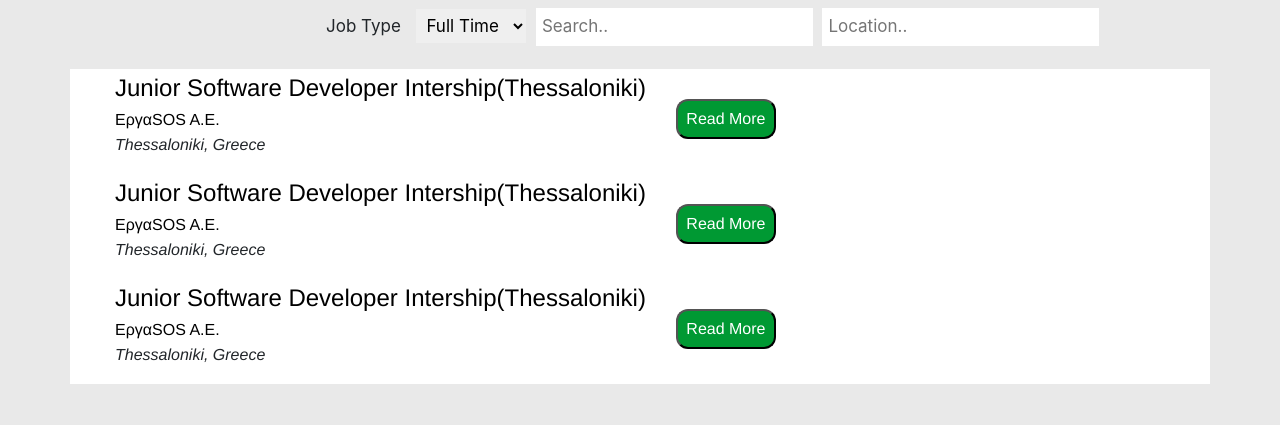
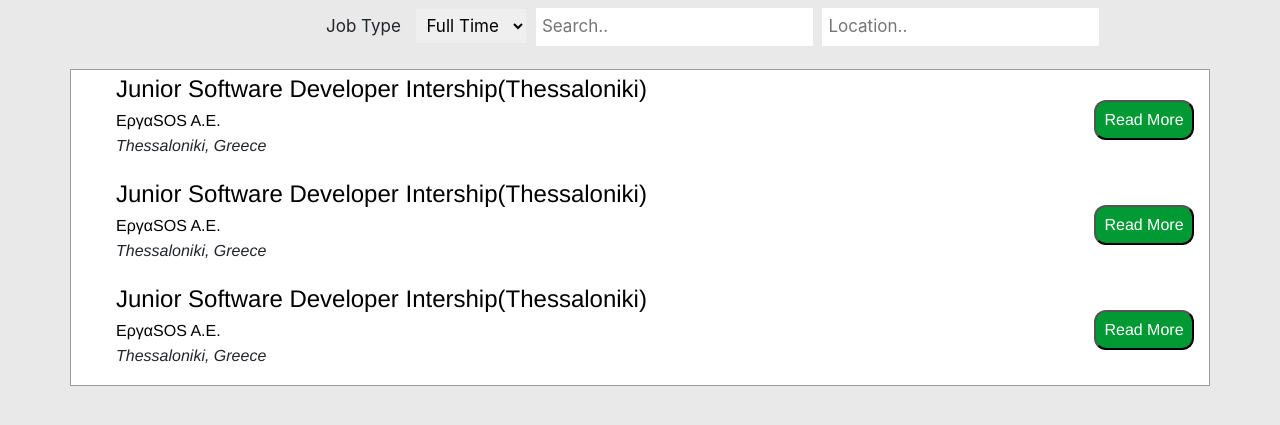
Before and after one commit to b1ru/ergasos, a PHP site: page /search.html in a window 1280 px wide. Shown: the part 56-481 px from the top of the page. Run offline with PHP 8.4, Linux system fonts and the light colour scheme.

Commit message:
Update sstyle.css

```diff
--- a/css/sstyle.css
+++ b/css/sstyle.css
@@ -1,15 +1,6 @@
 #sign-in-btn {
   background-color: #343a40;
   margin-left: 7px;
-}
-
-#mainFooter
-{
-  text-align: center;
-  margin-top: 370px;
-  border: 1px solid #9C9C9C;
-  background-color:  #e9e9e9;
-  padding-top: 10px;
 }
 
 #search{
@@ -36,6 +27,7 @@ body{
   margin: auto;
   overflow: hidden;
   margin-top: 15px;
+  border: 1px solid #9C9C9C;
 }
 
 .container a{
@@ -67,7 +59,7 @@ body{
   width: 100px;
   height:40px;
   border-radius: 12px;
-  float: left;
+  float: right;
   margin-top: 30px;
 }
 
```
